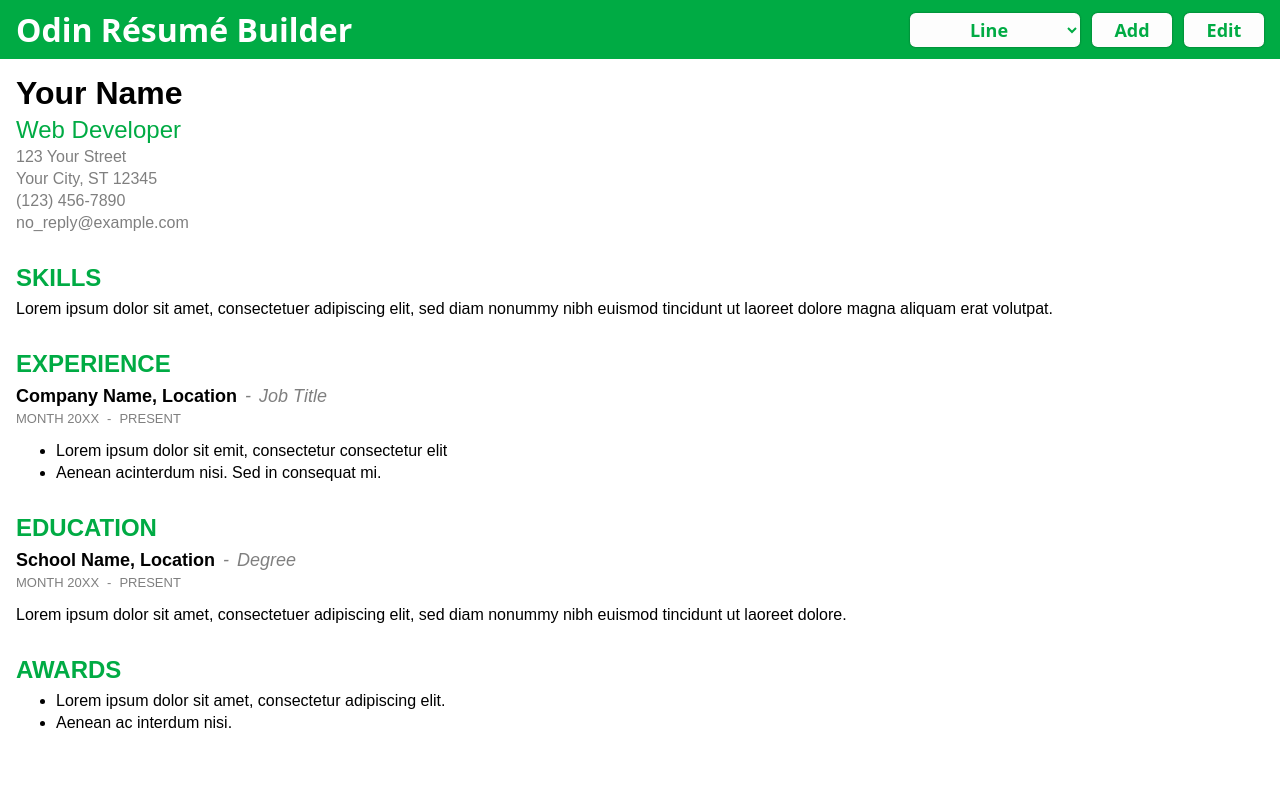
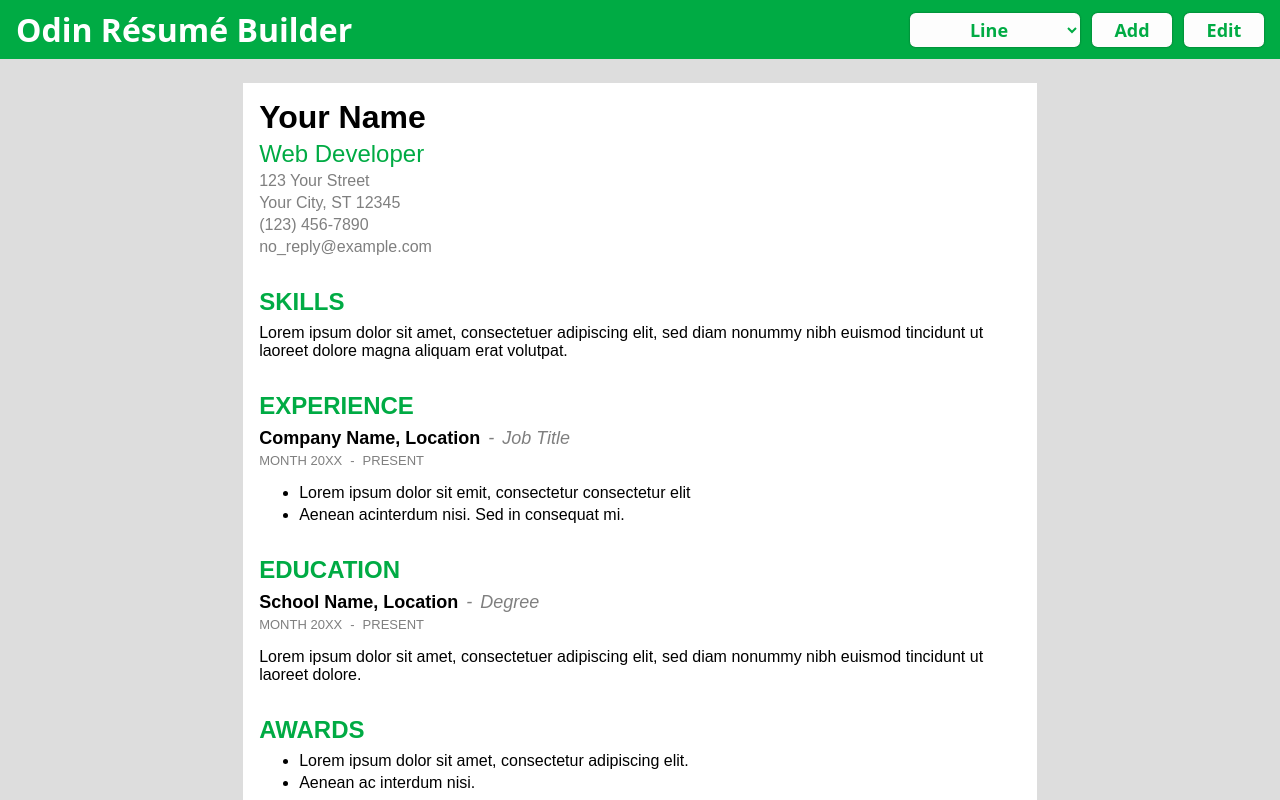
Before and after one commit to hussein-m-kandil/odin-resume-builder, a React (Vite) app: page / in a window 1280 px wide. Shown: the top 800 px of the page. Built offline with nearby package versions, Linux system fonts and the light colour scheme.

Commit message:
Style the resume's content for print/save

```diff
--- a/src/index.css
+++ b/src/index.css
@@ -13,6 +13,8 @@ html {
 
 body {
   margin: 0;
+  width: 100%;
+  background-color: #ddd;
 }
 
 textarea,
@@ -43,13 +45,39 @@ button {
   -webkit-tap-highlight-color: transparent;
   -webkit-appearance: none;
   appearance: none;
-  font-size: medium;
+  font-size: small;
   font-weight: bold;
   padding: 0.5rem 1rem;
 }
 
 button:active {
   filter: invert();
+}
+
+#resume-container {
+  margin: 1.5rem auto;
+  padding: 2.5rem;
+  max-width: 21cm;
+  min-height: 29.7cm;
+  background-color: #fff;
+}
+
+@media screen and (width < 22cm) {
+  #resume-container {
+    margin: 1rem auto;
+  }
+}
+
+@media screen and (width < 21.5cm) {
+  #resume-container {
+    margin: 0.5rem auto;
+  }
+}
+
+@media screen and (width < 21cm) {
+  #resume-container {
+    margin: 0 auto;
+  }
 }
 
 @media (pointer: fine) {
@@ -66,3 +94,14 @@ button:active {
     transition: none;
   }
 }
+
+@media print {
+  #app-container > * {
+    display: none;
+  }
+
+  #app-container > #resume-container {
+    display: block;
+    padding: 0;
+  }
+}
```
